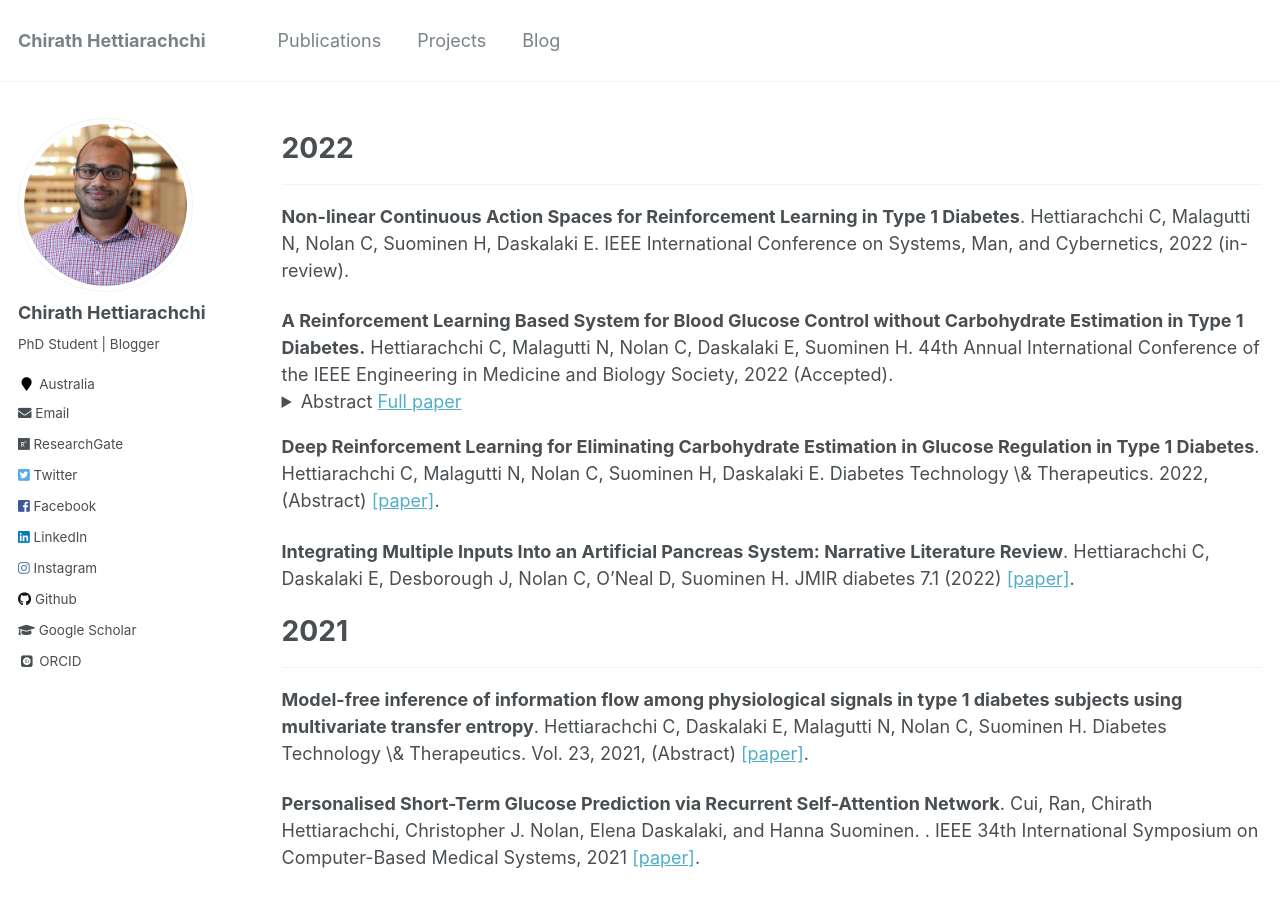
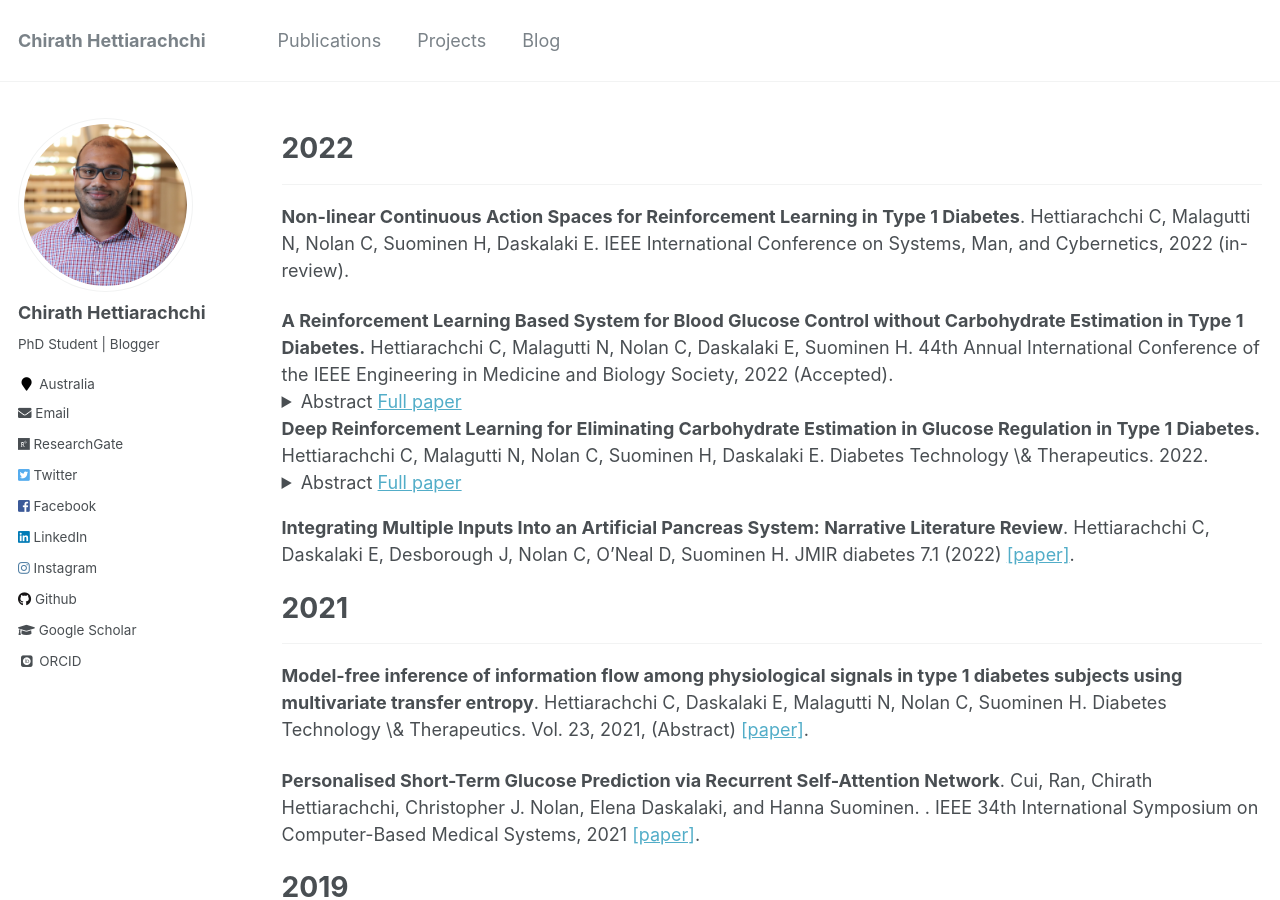
Before and after one commit to chirathyh/chirathyh.github.io, a Jekyll site: the page built from _pages/publications.md, in a window 1280 px wide and 900 px high. Built offline with Jekyll 4.4.1, drawn with Linux system fonts in a browser that asks for light colours; some web fonts are replaced.

Commit message:
Update publications.md

```diff
--- a/_pages/publications.md
+++ b/_pages/publications.md
@@ -19,7 +19,16 @@
 </details>
 </div>
 
-**Deep Reinforcement Learning for Eliminating Carbohydrate Estimation in Glucose Regulation in Type 1 Diabetes**. Hettiarachchi C, Malagutti N, Nolan C, Suominen H, Daskalaki E. Diabetes Technology \& Therapeutics. 2022, (Abstract) [[paper]](https://www.liebertpub.com/doi/full/10.1089/dia.2021.2525.abstracts).
+
+<div>
+<strong>Deep Reinforcement Learning for Eliminating Carbohydrate Estimation in Glucose Regulation in Type 1 Diabetes.</strong> Hettiarachchi C, Malagutti N, Nolan C, Suominen H, Daskalaki E. Diabetes Technology \& Therapeutics. 2022.
+<details>
+  <summary>Abstract <a href="https://www.liebertpub.com/doi/full/10.1089/dia.2021.2525.abstracts">Full paper</a></summary>
+
+<blockquote><p>Type 1 Diabetes (T1D) is a chronic autoimmune disease, which requires the use of exogenous insulin for glucose regulation. In current hybrid closed-loop systems, meal entry is manual which adds cognitive burden to the persons living with T1D. In this study, we proposed a control system based on Proximal Policy Optimisation (PPO) that controls both basal and bolus insulin infusion and only requires meal announcement, thus eliminating the need for carbohydrate estimation. We evaluated the system on a challenging meal scenario, using an open-source simulator based on the UVA/Padova 2008 model and achieved a mean Time in Range value of 65\% for the adult subject cohort, while maintaining a moderate hypoglycemic and hyperglycemic risk profile. The approach shows promise and welcomes further research towards the translation to a real-life artificial~pancreas.</p></blockquote>
+
+</details>
+</div>
 
 **Integrating Multiple Inputs Into an Artificial Pancreas System: Narrative Literature Review**. Hettiarachchi C, Daskalaki E, Desborough J, Nolan C, O'Neal D, Suominen H. JMIR diabetes 7.1 (2022) [[paper]](https://diabetes.jmir.org/2022/1/e28861/).
 
```
